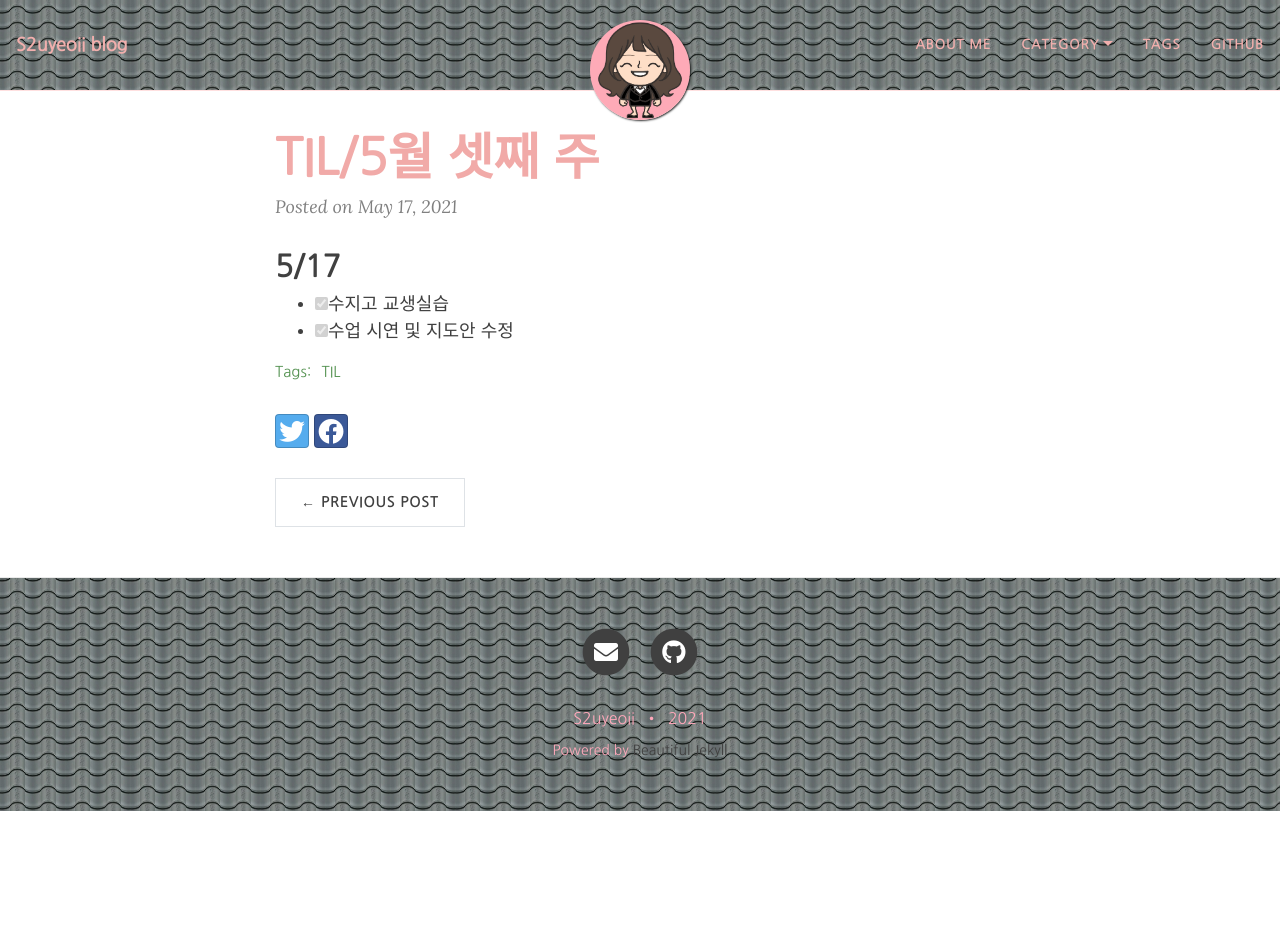
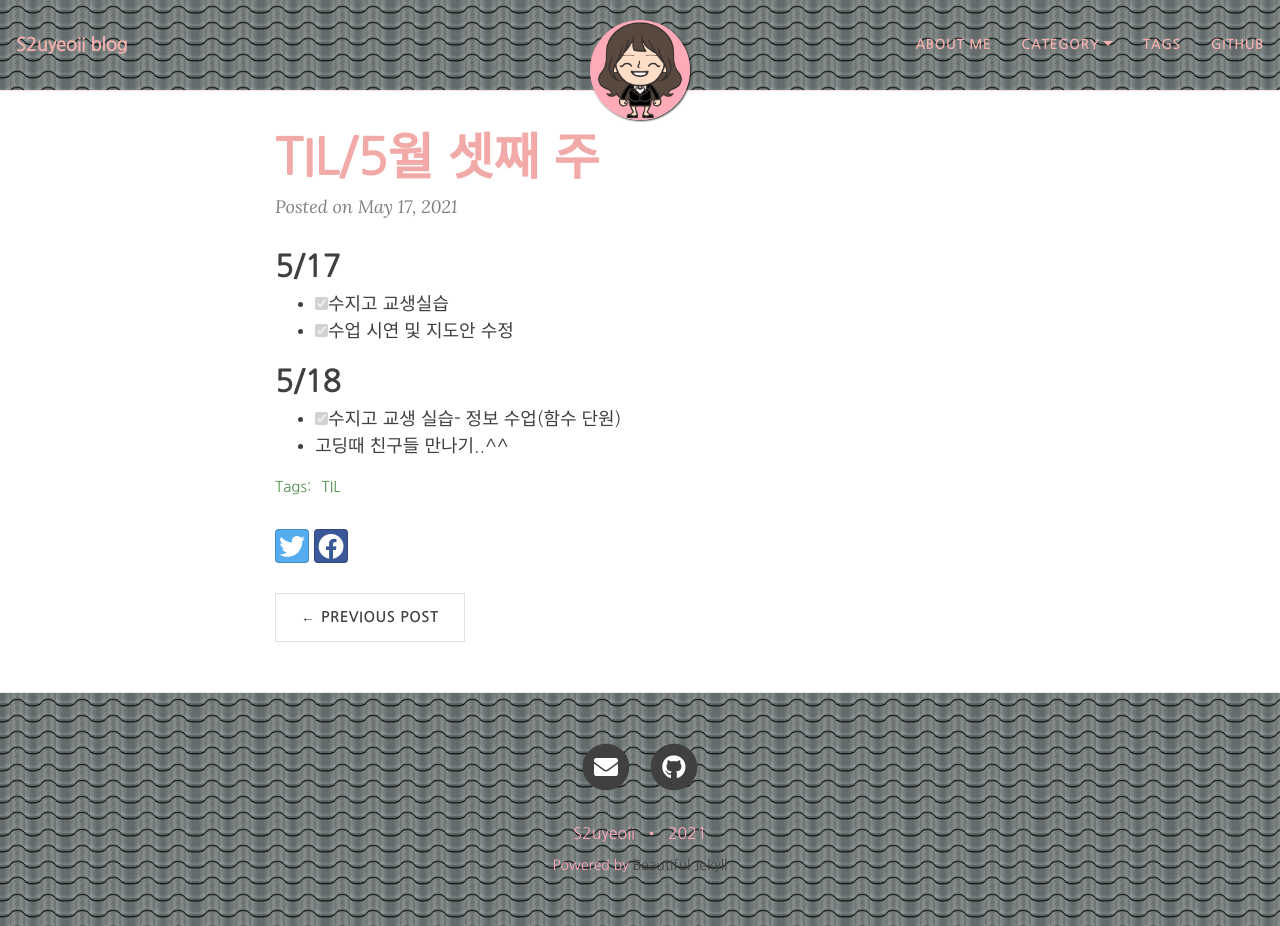
Before and after one commit to yeoneed/yeoneed.github.io, a Jekyll site: the page built from _posts/2021-05-17-5월 셋째 주-TIL.md, in a window 1280 px wide and 926 px high. Built offline with Jekyll 4.4.1, drawn with Linux system fonts in a browser that asks for light colours; nearby versions of some CDN libraries; some web fonts are replaced.

Commit message:
Update 2021-05-17-5월 셋째 주-TIL.md

```diff
--- a/_posts/2021-05-17-5월 셋째 주-TIL.md
+++ b/_posts/2021-05-17-5월 셋째 주-TIL.md
@@ -11,3 +11,7 @@ category: [TIL]
 ## 5/17
 - [x] 수지고 교생실습
 - [x] 수업 시연 및 지도안 수정
+
+## 5/18
+- [x] 수지고 교생 실습- 정보 수업(함수 단원)
+- 고딩때 친구들 만나기..^^
```
